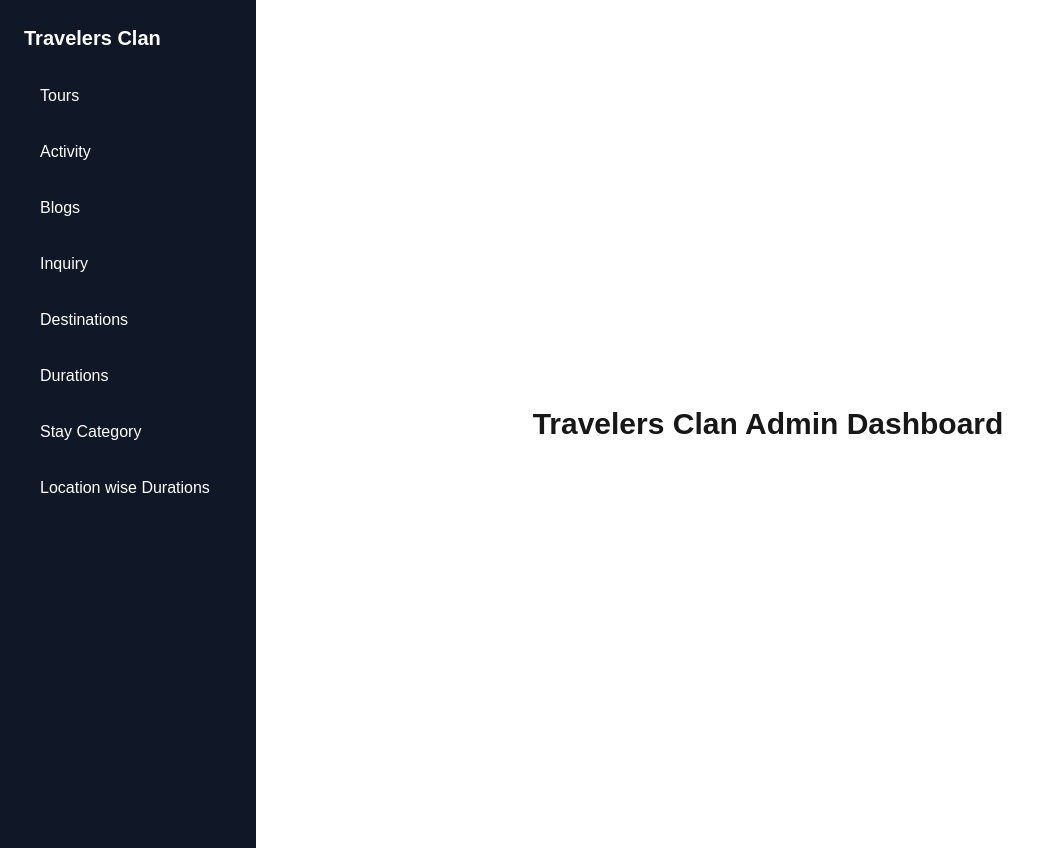
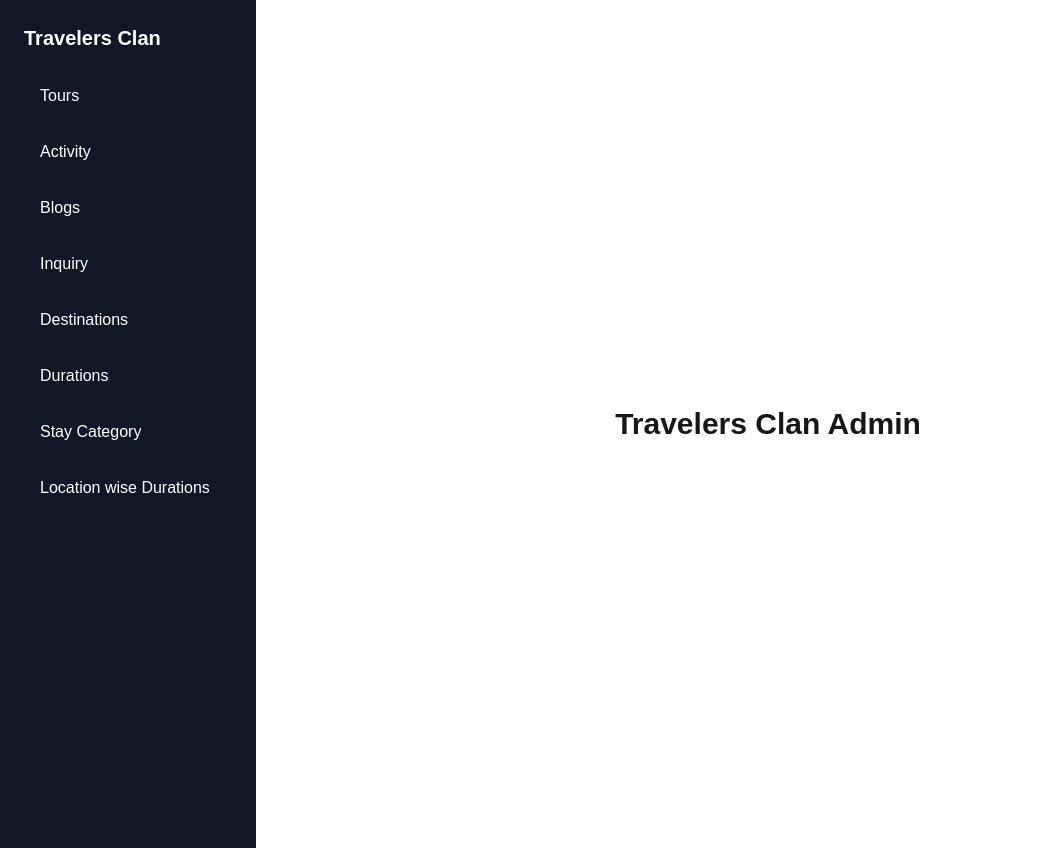
Before and after one commit to durgesh-acharya/tcladminapp, a Next.js app: page /admin/ in a window 1280 px wide. Shown: the whole page, without its empty margins (0-1041 px from the left). Built offline with nearby package versions, Linux system fonts and the light colour scheme.

Commit message:
changes made in deployement

```diff
--- a/src/app/page.tsx
+++ b/src/app/page.tsx
@@ -3,7 +3,7 @@ export default function Home() {
   return (
     <div className="flex items-center justify-center h-screen">
       <h1 className="text-3xl font-extrabold text-center">
-        Travelers Clan Admin Dashboard
+        Travelers Clan Admin
       </h1>
     </div>
   );
```
